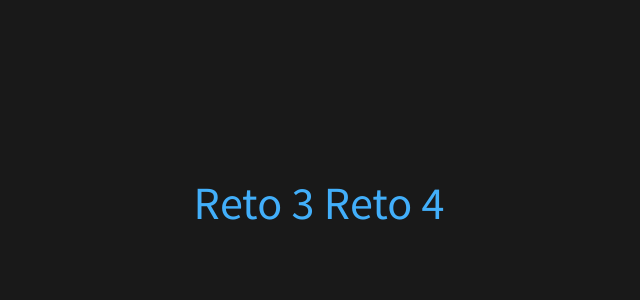
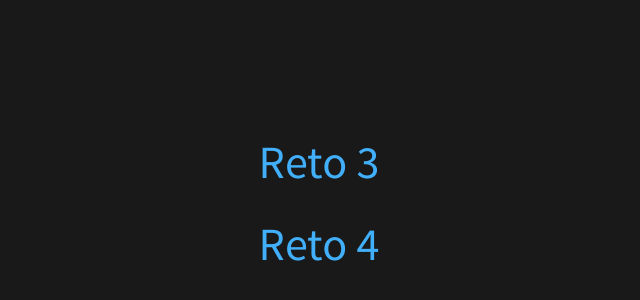
Before and after one commit to Zarpas/Zarpas.github.io, a website: page index.html in a window 1280 px wide. Shown: the part 194-494 px from the top of the page, without its empty margins (321-961 px from the left). Drawn offline with Linux system fonts and the light colour scheme.

Commit message:
Update index.html

```diff
--- a/index.html
+++ b/index.html
@@ -17,8 +17,8 @@
 		<div class="reveal">
 			<div class="slides">
 				<section data-auto-animate>
-					<a href="reto_3.html">Reto 3</a>
-					<a href="reto_4.html">Reto 4</a>
+					<p><a href="reto_3.html">Reto 3</a></p>
+					<p><a href="reto_4.html">Reto 4</a></p>
 				</section>
 			</div>
 		</div>
```
